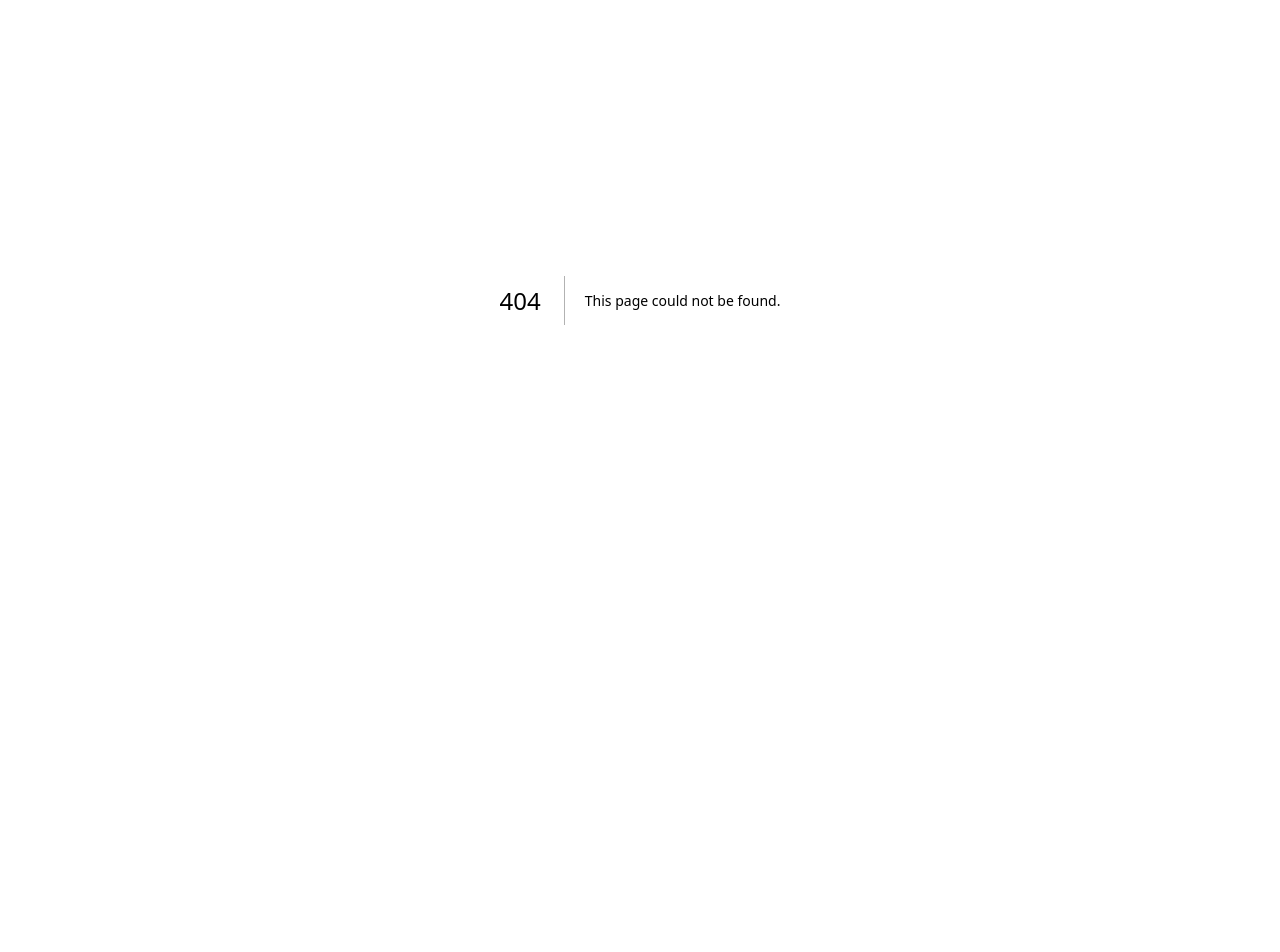
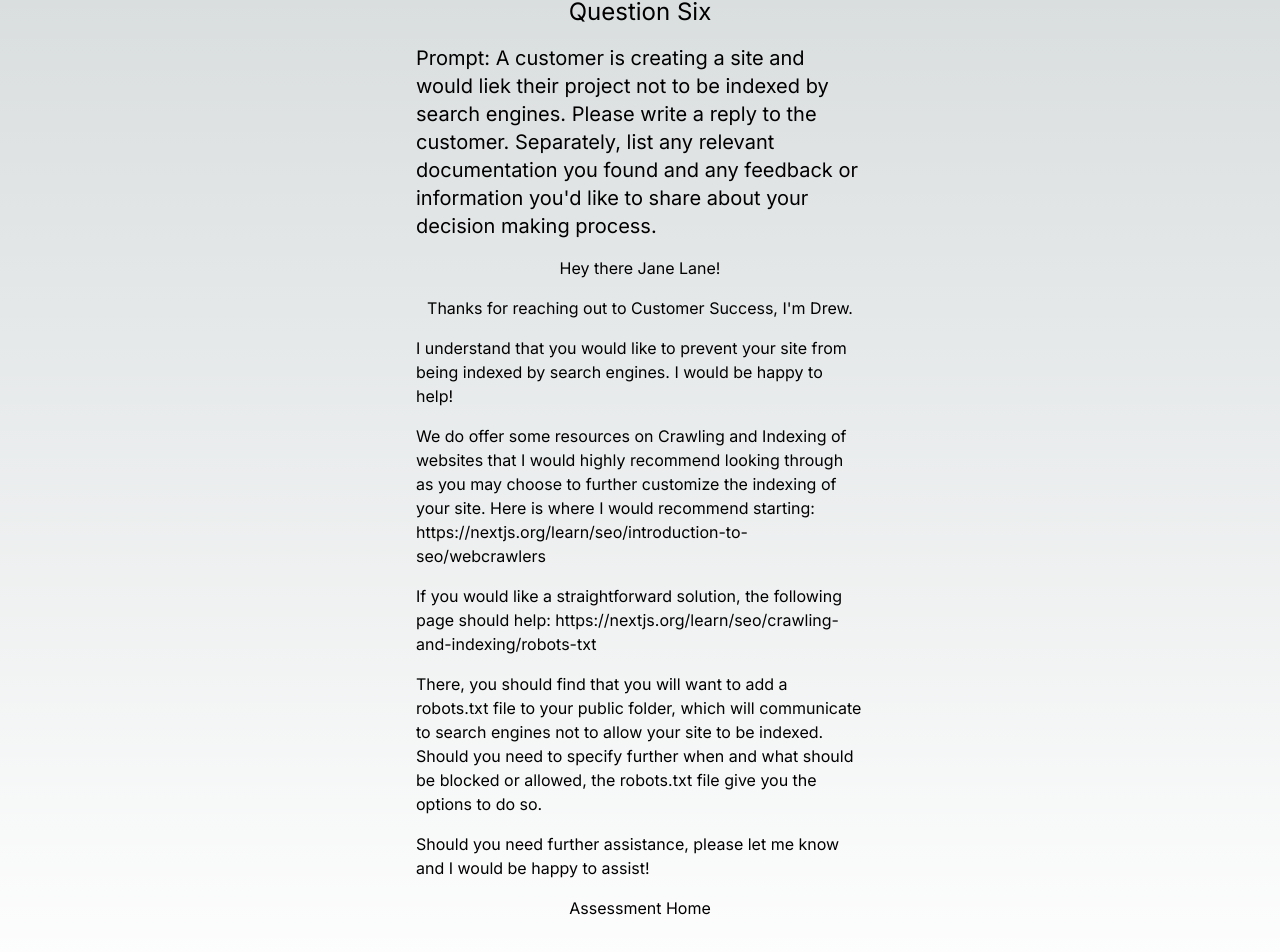
Before and after one commit to ashoffmann90/vercel-assessment, a Next.js app: page /questionSix in a window 1280 px wide. Before the commit this address had no page. Shown: the part 100-1052 px from the top of the page. Before the commit the page ends 800 px from the top, so only its background shows below. Built offline with nearby package versions, Linux system fonts and the light colour scheme.

Commit message:
committing question six

```diff
--- a/app/questionFive/page.js
+++ b/app/questionFive/page.js
@@ -13,6 +13,7 @@ function QuestionFive() {
       <p>I appreciate your willingnesss to continue troubleshooting this with me!</p>
 
       <Link href='/'>Assessment Home</Link>
+      <Link href='/questionSix'>Question Six</Link>
     </main>
   )
 }
--- /dev/null
+++ b/app/questionSix/page.js
@@ -0,0 +1,30 @@
+import Link from "next/link"
+
+function QuestionSix() {
+  return (
+    <main className='flex min-h-screen flex-col space-y-4 items-center p-24 w-1/2 mx-auto'>
+      <h1 className='text-2xl'>Question Six</h1>
+      <h2 className='text-xl'>
+        Prompt: A customer is creating a site and would liek their project not to be indexed by search engines. Please write a reply to the customer. Separately, list any relevant documentation you found and any feedback
+        or information you&apos;d like to share about your decision making process.
+      </h2>
+      <p>Hey there Jane Lane!</p>
+      <p>Thanks for reaching out to Customer Success, I&apos;m Drew.</p>
+      <p>I understand that you would like to prevent your site from being indexed by search engines. I would be happy to help!</p>
+      <p>We do offer some resources on Crawling and Indexing of websites that I would highly recommend looking through as you may choose to further customize the indexing of your site. Here is where I would recommend starting: https://nextjs.org/learn/seo/introduction-to-seo/webcrawlers</p>
+      <p>
+        If you would like a straightforward solution, the following page should help: https://nextjs.org/learn/seo/crawling-and-indexing/robots-txt
+      </p>
+      <p>
+        There, you should find that you will want to add a robots.txt file to your public folder, which will communicate to search engines not to allow your site to be indexed. Should you need to specify further when and what should be blocked or allowed, the robots.txt file give you the options to do so.
+      </p>
+      <p>
+        Should you need further assistance, please let me know and I would be happy to assist!
+      </p>
+
+      <Link href='/'>Assessment Home</Link>
+    </main>
+  )
+}
+
+export default QuestionSix
```
